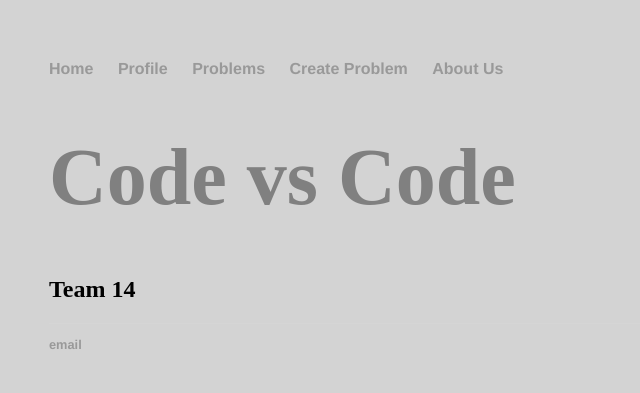
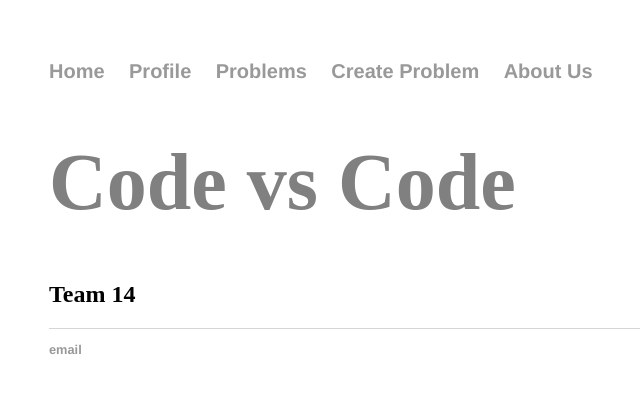
Before and after one commit to rramakrishnan246/rramakrishnan246.github.io, a Jekyll site: the page built from index.html, in a window 1280 px wide. Shown: the top 393 px of the page, without its empty margins (143-783 px from the left). Built offline with Jekyll 4.4.1, drawn with Linux system fonts in a browser that asks for light colours.

Commit message:
Update default.html

```diff
--- a/_layouts/default.html
+++ b/_layouts/default.html
@@ -5,18 +5,18 @@
 			<!-- link to main stylesheet -->
 			<link rel="stylesheet" type="text/css" href="/css/main.css">
 			<style>
-			body {background-color:lightgray}
+			body {background-color:white}
 		 	{color:green}
 			</style>
 		</head>
 		<body>
 			<nav>
 	    		<ul>
-	        		<li><a href="/">Home</a></li>
-		        	<li><a href="/Profile">Profile</a></li>
-				<li><a href="/Problems">Problems</a></li>
-	        		<li><a href="/Create">Create Problem</a></li>
-	    			<li><a href="/about">About Us</a></li>
+	        		<li style = "font-size: 20px"><a href="/">Home</a></li>
+		        	<li style = "font-size: 20px"><a href="/Profile">Profile</a></li>
+				<li style = "font-size: 20px"><a href="/Problems">Problems</a></li>
+	        		<li style = "font-size: 20px"><a href="/Create">Create Problem</a></li>
+	    			<li style = "font-size: 20px"><a href="/about">About Us</a></li>
 			</ul>
 			</nav>
 			<div class="container">
```
